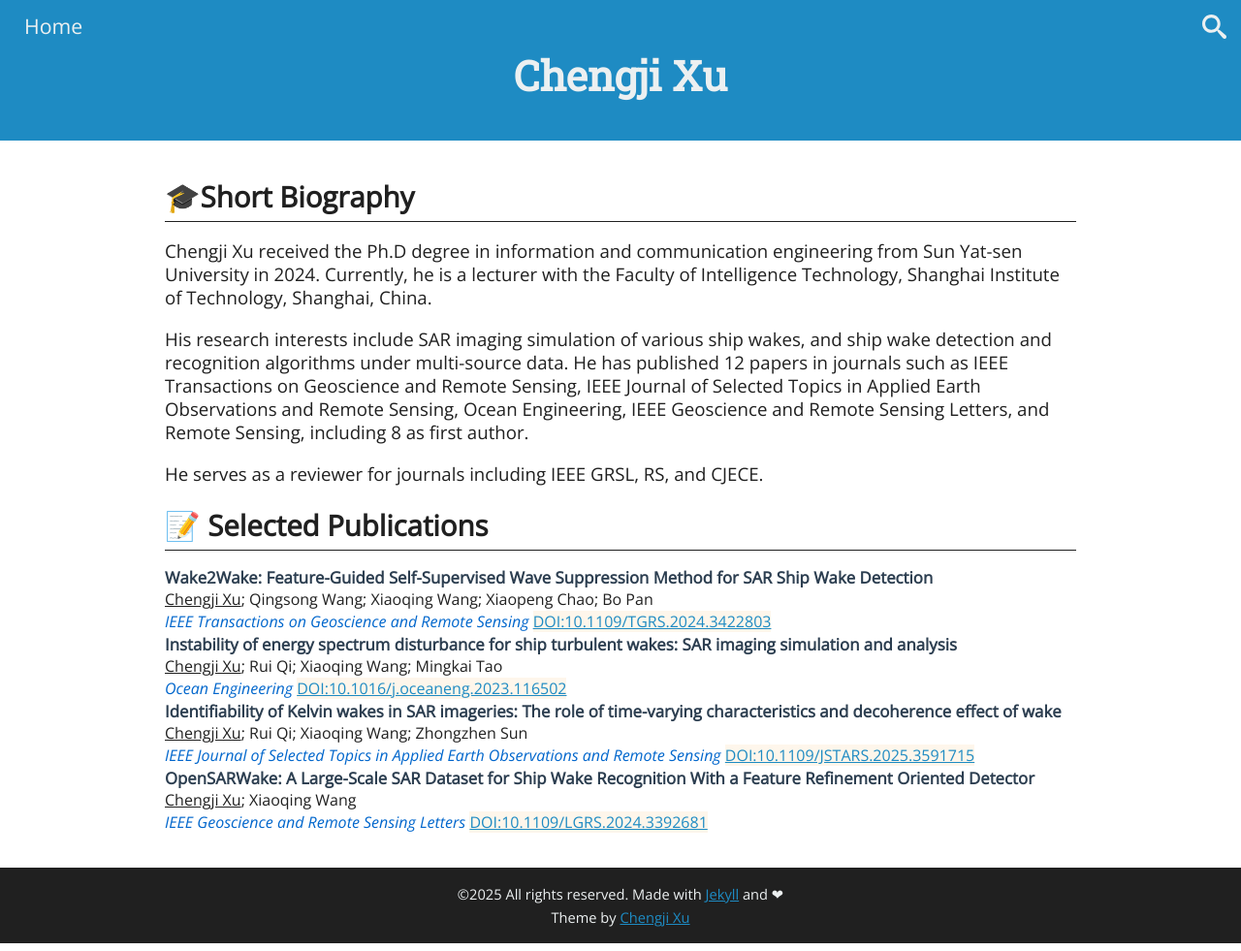
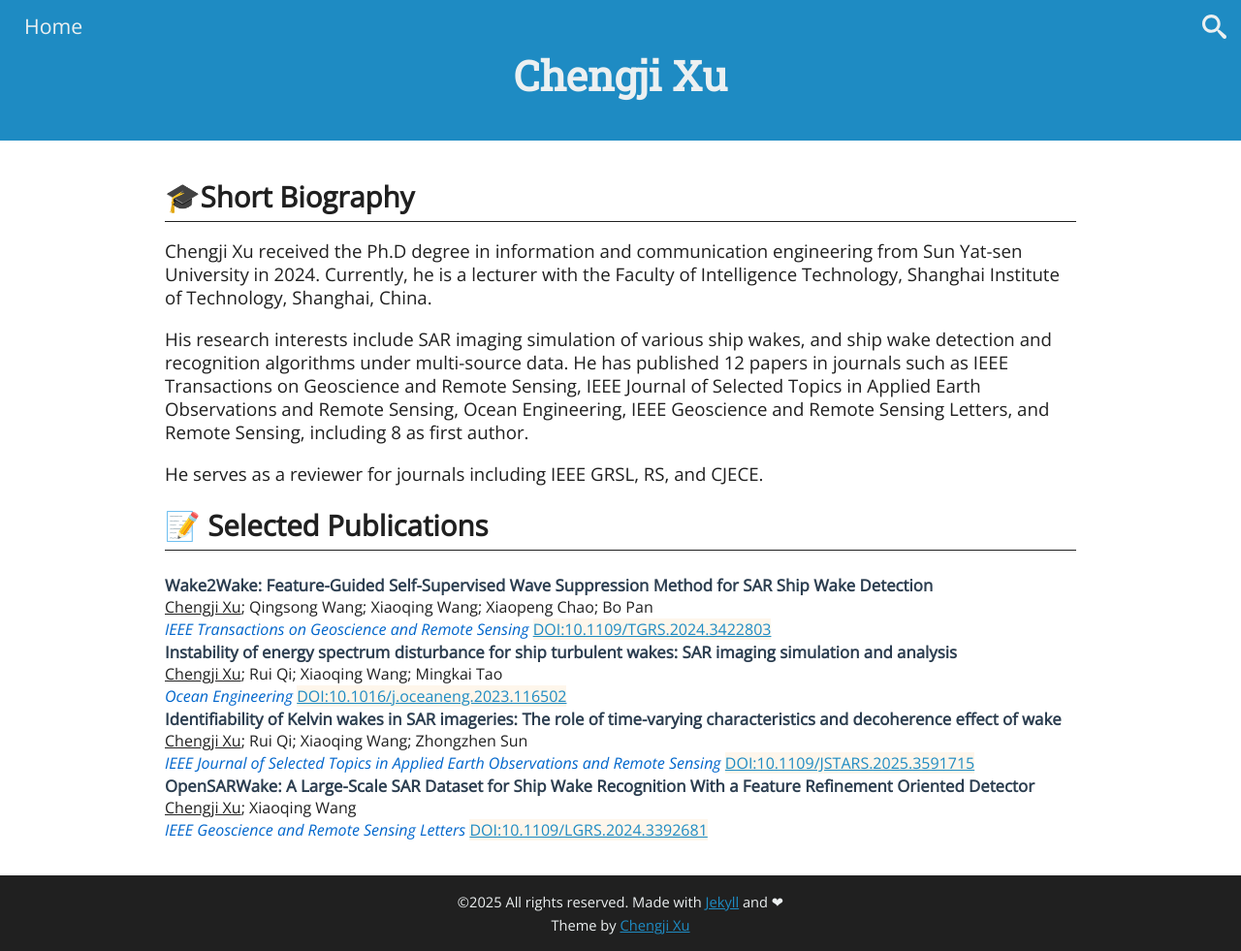
Before and after one commit to libzzluo/libzzluo.github.io, a Jekyll site: the page built from index.html, in a window 1280 px wide. Shown: the whole page at 97% size. Built offline with Jekyll 4.4.1, drawn with Linux system fonts in a browser that asks for light colours.

Commit message:
Update main.scss

```diff
--- a/assets/css/main.scss
+++ b/assets/css/main.scss
@@ -49,7 +49,7 @@ $bp-mobile-large: 500px;
 
 /* 出版物容器 */
 .home .publications {
-  margin-top: 1rem;
+  margin-top: 1.5rem;
 }
 
 /* 论文标题-强制加粗 */
```
